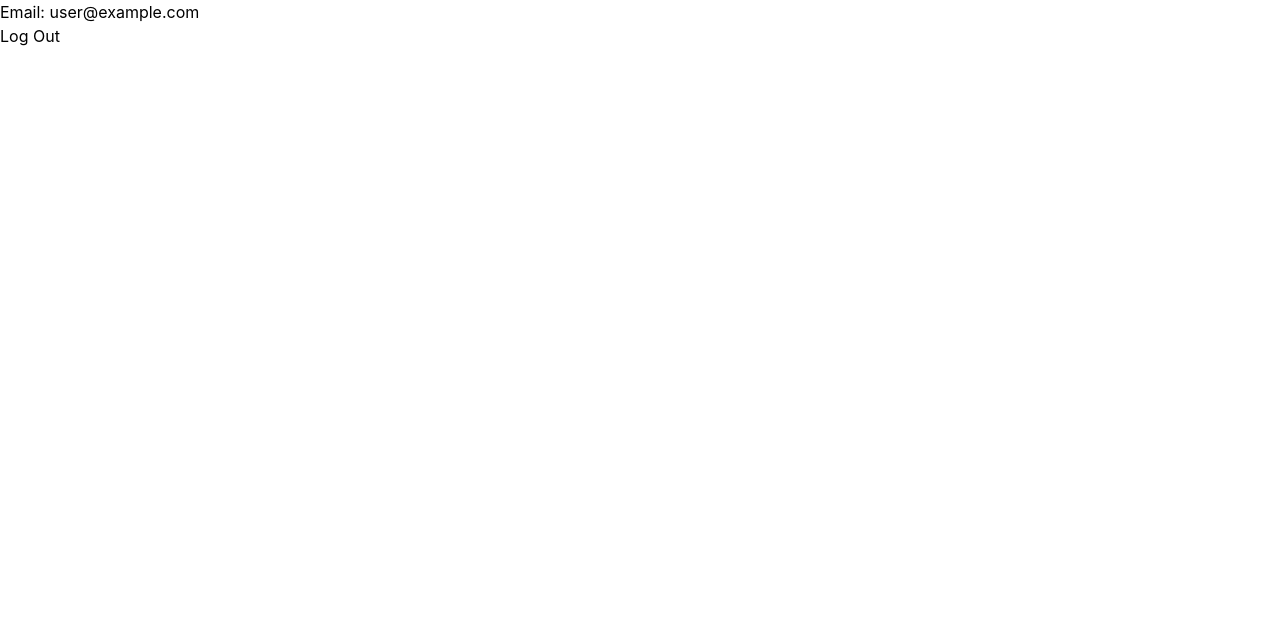
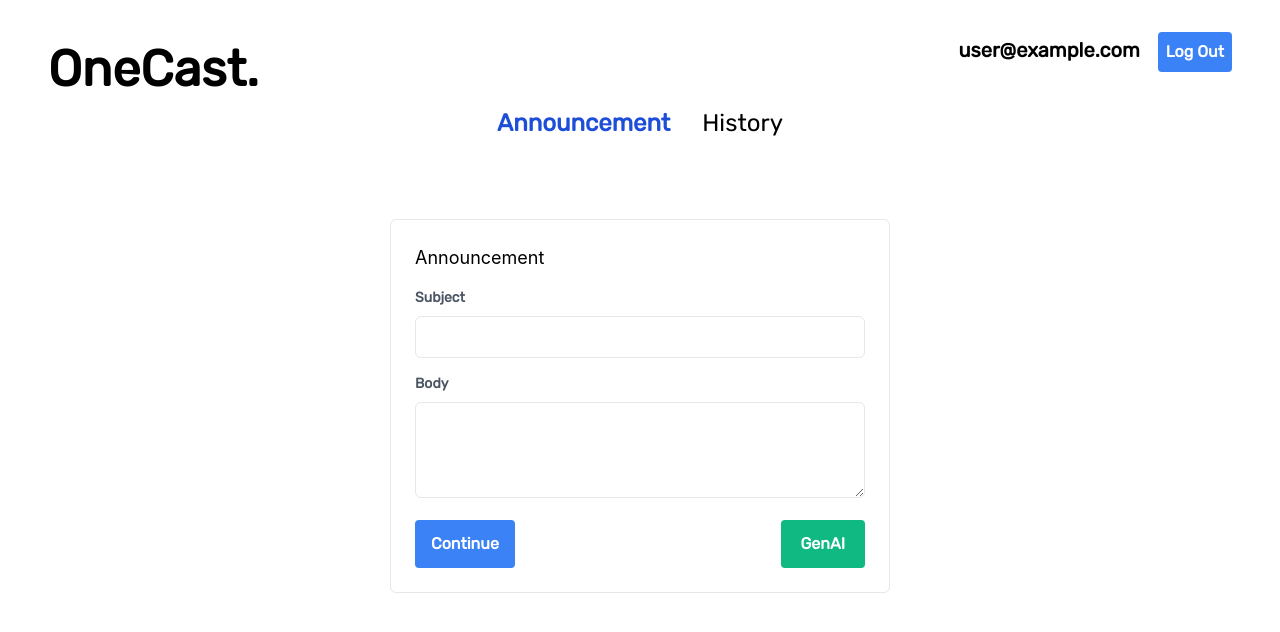
Before and after one commit to kartikmehta8/OneCast, a React (Create React App) app in the folder client/: page /dashboard in a window 1280 px wide. Shown: the top 632 px of the page. Built offline with nearby package versions, Linux system fonts and the light colour scheme; no server answers; sample sign-in values are in the browser's storage; the HTML template or start-up script is replaced by a standard one; a web font is replaced by a local one.

Commit message:
announcement-form

```diff
--- /dev/null
+++ b/client/src/components/Announcement.js
@@ -0,0 +1,63 @@
+import React, { useState } from 'react';
+
+const Announcement = () => {
+  const [subject, setSubject] = useState('');
+  const [body, setBody] = useState('');
+
+  const handleSubmit = (e) => {
+    e.preventDefault();
+    console.log('Subject:', subject);
+    console.log('Body:', body);
+  };
+
+  return (
+    <div className='flex justify-center items-center pt-20'>
+      <form
+        className='p-6 bg-white border rounded-md'
+        style={{ width: '500px' }}
+      >
+        <h2 className='text-lg mb-4'>Announcement</h2>
+        <div className='mb-4'>
+          <label className='block text-gray-600 text-sm font-bold mb-2 signUp-font'>
+            Subject
+          </label>
+          <input
+            type='text'
+            className='w-full px-3 py-2 border rounded-md focus:outline-none focus:ring focus:border-blue-300'
+            value={subject}
+            onChange={(e) => setSubject(e.target.value)}
+            required
+          />
+        </div>
+        <div className='mb-4'>
+          <label className='block text-gray-600 text-sm font-bold mb-2 signUp-font'>
+            Body
+          </label>
+          <textarea
+            className='w-full h-24 px-3 py-2 border rounded-md focus:outline-none focus:ring focus:border-blue-300'
+            value={body}
+            onChange={(e) => setBody(e.target.value)}
+            required
+          />
+        </div>
+        <div className='flex justify-between'>
+          <button
+            type='submit'
+            className='bg-blue-500 hover:bg-blue-700 text-white font-bold h-12 py-2 px-4  rounded focus:outline-none focus:shadow-outline signUp-font'
+            // onClick={handleSubmit}
+          >
+            Continue
+          </button>
+          <button
+            type='submit'
+            className='bg-green-500 hover:bg-green-700 text-white font-bold h-12 py-2 px-4  rounded focus:outline-none focus:shadow-outline signUp-font'
+          >
+            &nbsp;GenAI&nbsp;
+          </button>
+        </div>
+      </form>
+    </div>
+  );
+};
+
+export default Announcement;
--- a/client/src/components/Dashboard.js
+++ b/client/src/components/Dashboard.js
@@ -1,10 +1,12 @@
 import React, { useState } from 'react';
 import { useAuth } from '../contexts/AuthContext';
 import { useNavigate } from 'react-router-dom';
+import Announcement from './Announcement';
 
 export default function Dashboard() {
   const [error, setError] = useState('');
   const { currentUser, logout } = useAuth();
+  const [active, setActive] = useState(true);
   const navigate = useNavigate();
 
   async function handleLogout() {
@@ -21,10 +23,52 @@ export default function Dashboard() {
   return (
     <div>
       {error && <div className=''>{error}</div>}
-      <div>Email: {currentUser.email}</div>
-      <button variant='link' onClick={handleLogout}>
-        Log Out
-      </button>
+      <div className='flex justify-between px-12 pt-8'>
+        <span
+          className='flex p-12 pl-0 pt-0 pb-0 font-bold signUp-font'
+          style={{ fontSize: '50px' }}
+        >
+          OneCast.
+        </span>
+        <div>
+          <span className='font-bold signUp-font' style={{ fontSize: '20px' }}>
+            {currentUser.email}
+          </span>
+          &nbsp;&nbsp;&nbsp;&nbsp;
+          <button
+            variant='link'
+            onClick={handleLogout}
+            className='bg-blue-500 hover:bg-blue-700 text-white font-bold h-10 px-2  rounded focus:outline-none focus:shadow-outline signUp-font'
+          >
+            Log Out
+          </button>
+        </div>
+      </div>
+      <div className='flex justify-center gap-8 signUp-font text-2xl'>
+        <div
+          className={active === true ? 'text-blue-700 font-bold' : ''}
+          onClick={() => setActive(true)}
+          style={{ cursor: 'pointer' }}
+        >
+          Announcement
+        </div>
+        <div
+          className={active === false ? 'text-blue-700 font-bold' : ''}
+          onClick={() => setActive(false)}
+          style={{ cursor: 'pointer' }}
+        >
+          History
+        </div>
+      </div>
+      <div>
+        {active ? (
+          <div>
+            <Announcement />
+          </div>
+        ) : (
+          <div>History</div>
+        )}
+      </div>
     </div>
   );
 }
```
